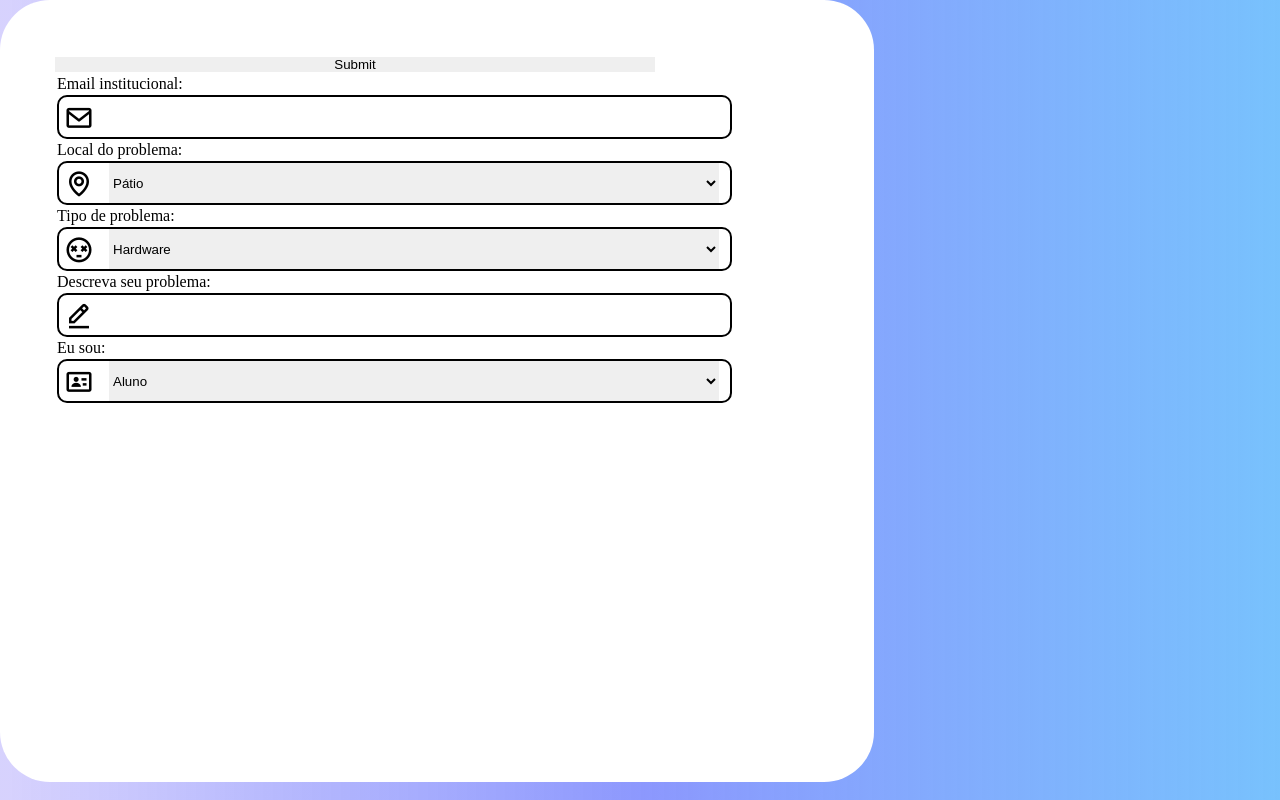
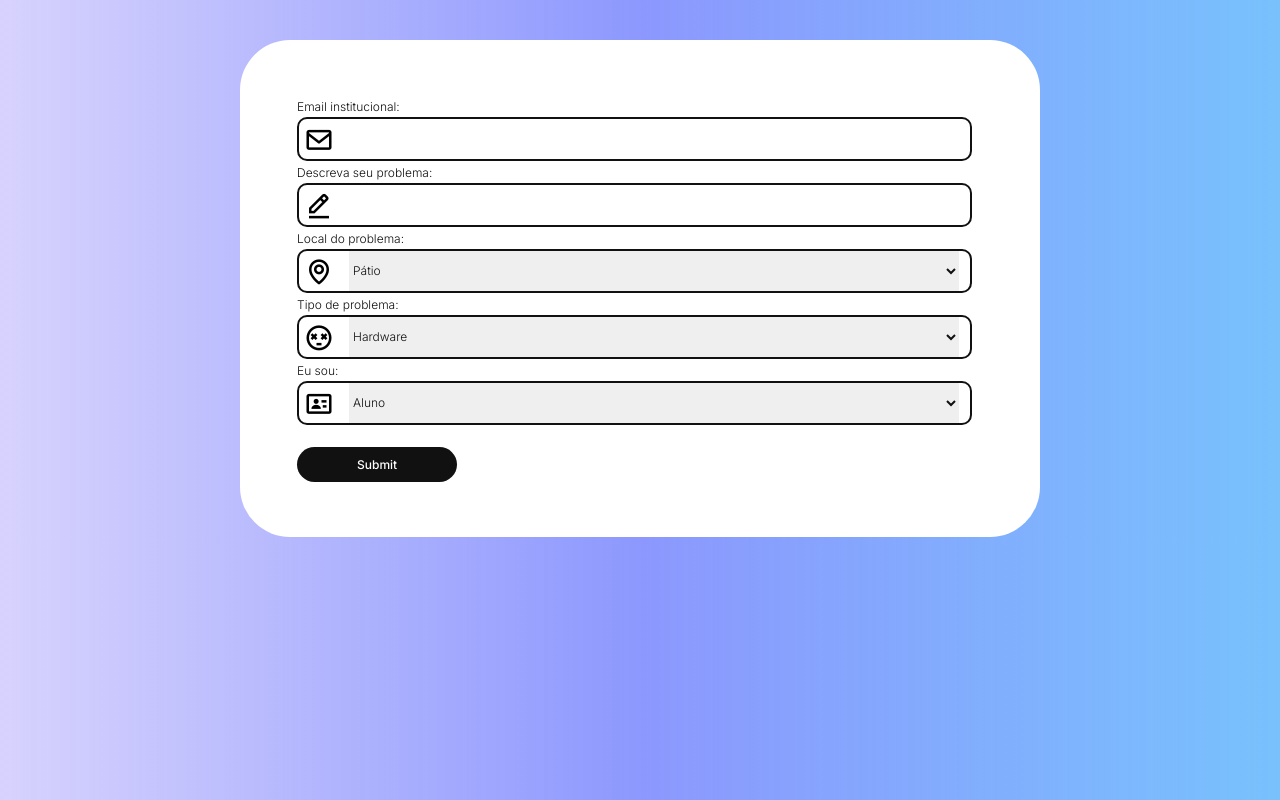
Before and after one commit to kauansilva001/Technical-Support, a PHP site: page / in a window 1280 px wide. Run offline with PHP 8.4, Linux system fonts and the light colour scheme.

Commit message:
Estilizando a página do user

```diff
--- a/index.php
+++ b/index.php
@@ -13,7 +13,10 @@
         <form action="controler.php" method="POST">
             <table>
             <tr><td><label>Email institucional:</label></td></tr>
-            <tr><td><div class="division-grid"><div class="division-icon"><i class='bx bx-envelope'></i></div><input type="email"></td></div> <!--Lembrar de colocar o nome para o uso do PHP--> </tr>
+            <tr><td><div class="division-grid"><div class="division-icon"><i class='bx bx-envelope'></i></div><input class="input-style" type="email"></td></div> <!--Lembrar de colocar o nome para o uso do PHP--> </tr>
+
+            <tr><td><label>Descreva seu problema:</label></td></tr>
+            <tr><td><div class="division-grid"><div class="division-icon"><i class='bx bx-edit-alt'></i></div><input class="input-style" type="text"></div></td></tr>
 
             <tr><td><label>Local do problema:</label></td></tr>
             <tr><td><div class="division-grid"><div class="division-icon"><i class='bx bx-map'></i></div><select>  <!-- Lembrar de colocar o nome para o uso do PHP -->
@@ -33,17 +36,14 @@
                 <option value="">Outros Eletrônicos</option>
             </select></div></td></tr>
 
-            <tr><td><label>Descreva seu problema:</label></td></tr>
-            <tr><td><div class="division-grid"><div class="division-icon"><i class='bx bx-edit-alt'></i></div><input type="text"></div></td></tr>
-
             <tr><td><label>Eu sou:</label></td></tr>
             <tr><td><div class="division-grid"><div class="division-icon"><i class='bx bx-id-card'></i></div><select>
                 <option value="">Aluno</option>
                 <option value="">Professor</option>
                 <option value="">Funcionário</option>
             </select></div></td></tr>
-            <td><tr><input type="submit"></tr></td>
             </table>
+            <td><tr><input class="input-button" type="submit"></tr></td>
         </form>
     </main>
 </body>
--- a/style/style.css
+++ b/style/style.css
@@ -1,3 +1,4 @@
+@import url('https://fonts.googleapis.com/css2?family=Inter:wght@100;200;300;400;500;600;900&display=swap');
 * {
     margin: 0;
     padding: 0;
@@ -5,22 +6,38 @@
 }
 
 body {
+    animation-name: auroros;
+    animation-duration: 10s;
+    animation-iteration-count: infinite;
     background: linear-gradient(270deg, #77C3FD -1.98%, rgba(109, 124, 253, 0.79) 49.57%, rgba(179, 170, 252, 0.53) 99.45%);
 }
 
+main {
+    display: flex;
+    justify-content: center;
+    margin-top: 40px;
+}
+
 form {
-    width: 874px;
-    height: 782px;
+    width: 800px;
     border-radius: 50px;
     background: #FFF;
     padding: 55px;
+}
+
+
+label, option, select {
+    font-size: 12px;
+    font-family: 'Inter', sans-serif;
+    font-weight: 300;
+    color: #111;
 }
 
 .division-grid {
     width: 675px;
     height: 44px;
     border-radius: 10px;
-    border: 2px solid #000;
+    border: 2px solid #111;
     background: #FFF;
     display: grid;
     grid-template-columns: 50px 625px;
@@ -30,7 +47,7 @@ form {
     grid-column: 1/2;
 }
 
-input {
+.input-style {
     width: 600px;
     grid-column: 2/3;
     border: none;
@@ -43,13 +60,16 @@ i {
     left: 5px;
 }
 
-input:focus {
+.input-style:focus {
+    font-size: 12px;
+    font-family: 'Inter', sans-serif;
     border: none;
     box-shadow: 0 0 0 0;
     outline: 0;
 }
 
 select, option {
+    color: #111;
     width: 610px;
     grid-column: 2/3;
     border: none;
@@ -60,3 +80,15 @@ select:focus {
     box-shadow: 0 0 0 0;
     outline: 0;
 }
+
+.input-button {
+    font-family: 'Inter', sans-serif;
+    font-size: 12px;
+    font-weight: 500;
+    color: #FFF;
+    margin: 20px 0 0 2px;
+    padding: 10px 60px ;
+    border-radius: 18px;
+    background-color: #111;
+    border: none;
+}
```
